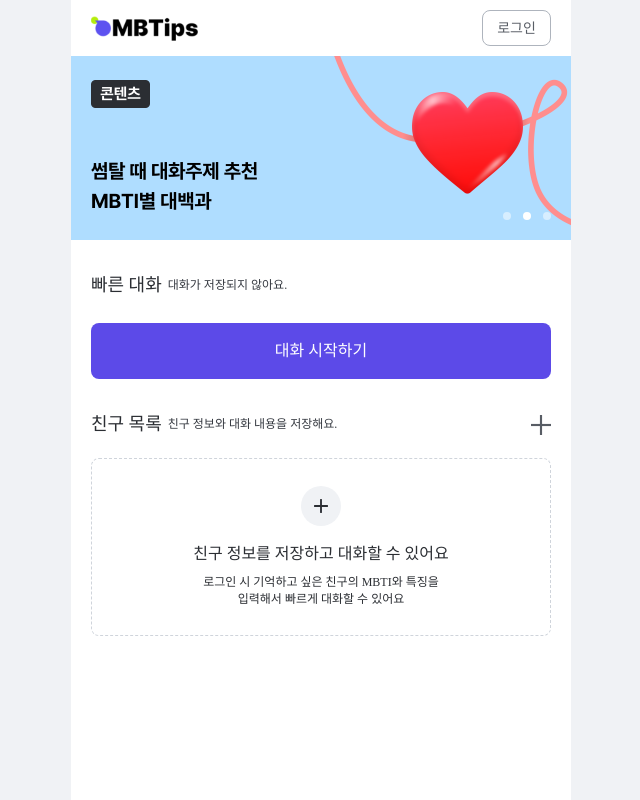
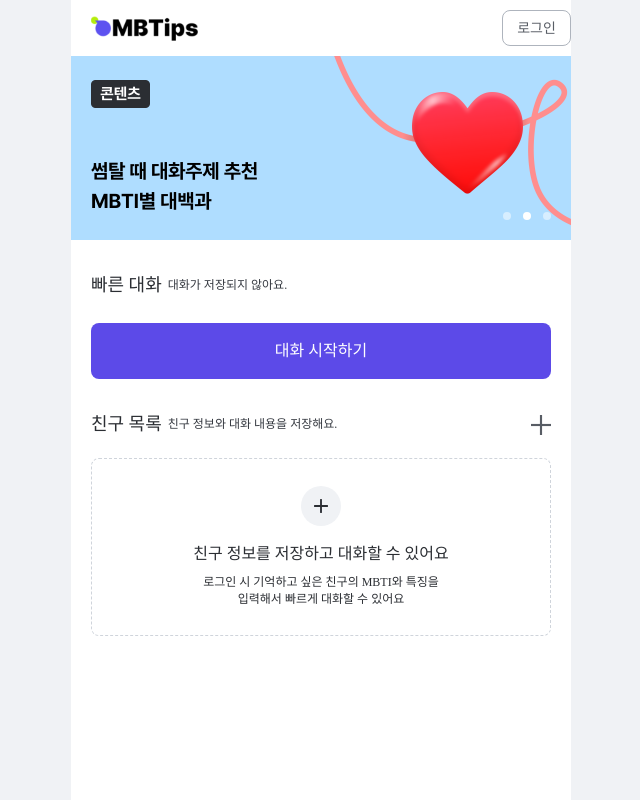
Before and after one commit to MBTips/FE-MBTips, a React (Vite) app: page / in a window 1280 px wide. Shown: the whole page, without its empty margins (319-959 px from the left). Built offline with nearby package versions, Linux system fonts and the light colour scheme; no server answers; the HTML template or start-up script is replaced by a standard one.

Commit message:
chore: MainHdear profile.svg 우측정렬

```diff
--- a/src/components/header/MainHeader.tsx
+++ b/src/components/header/MainHeader.tsx
@@ -11,7 +11,7 @@ const MainHeader = ({ isLoggedIn }: { isLoggedIn: boolean }) => {
   };
 
   return (
-    <header className="flex h-[56px] w-full items-center justify-between bg-white px-5">
+    <header className="flex h-[56px] w-full items-center justify-between bg-white pl-5">
       <Link to="/" className="flex items-center">
         <img
           src="/public/icon/mbtipslogo.svg"
```
